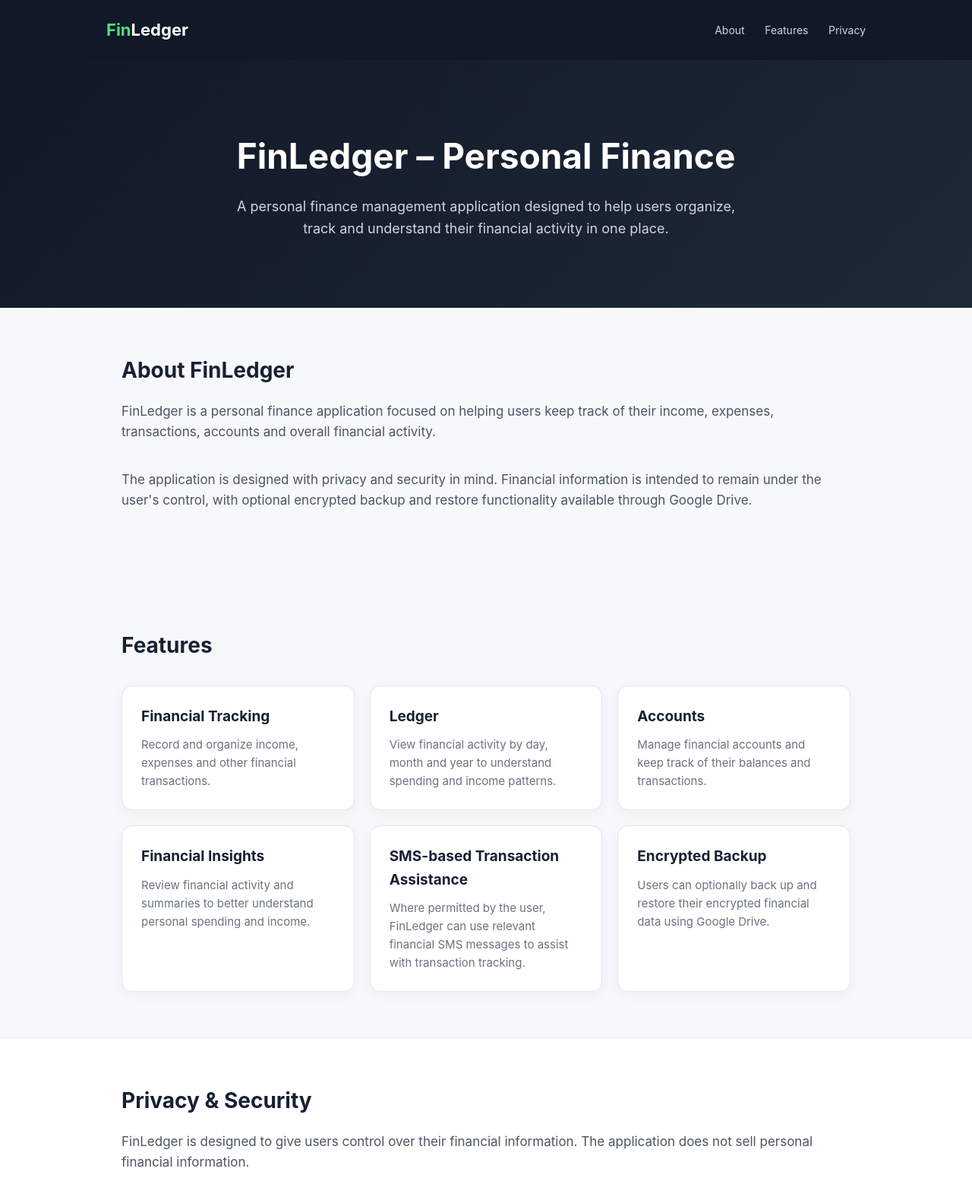
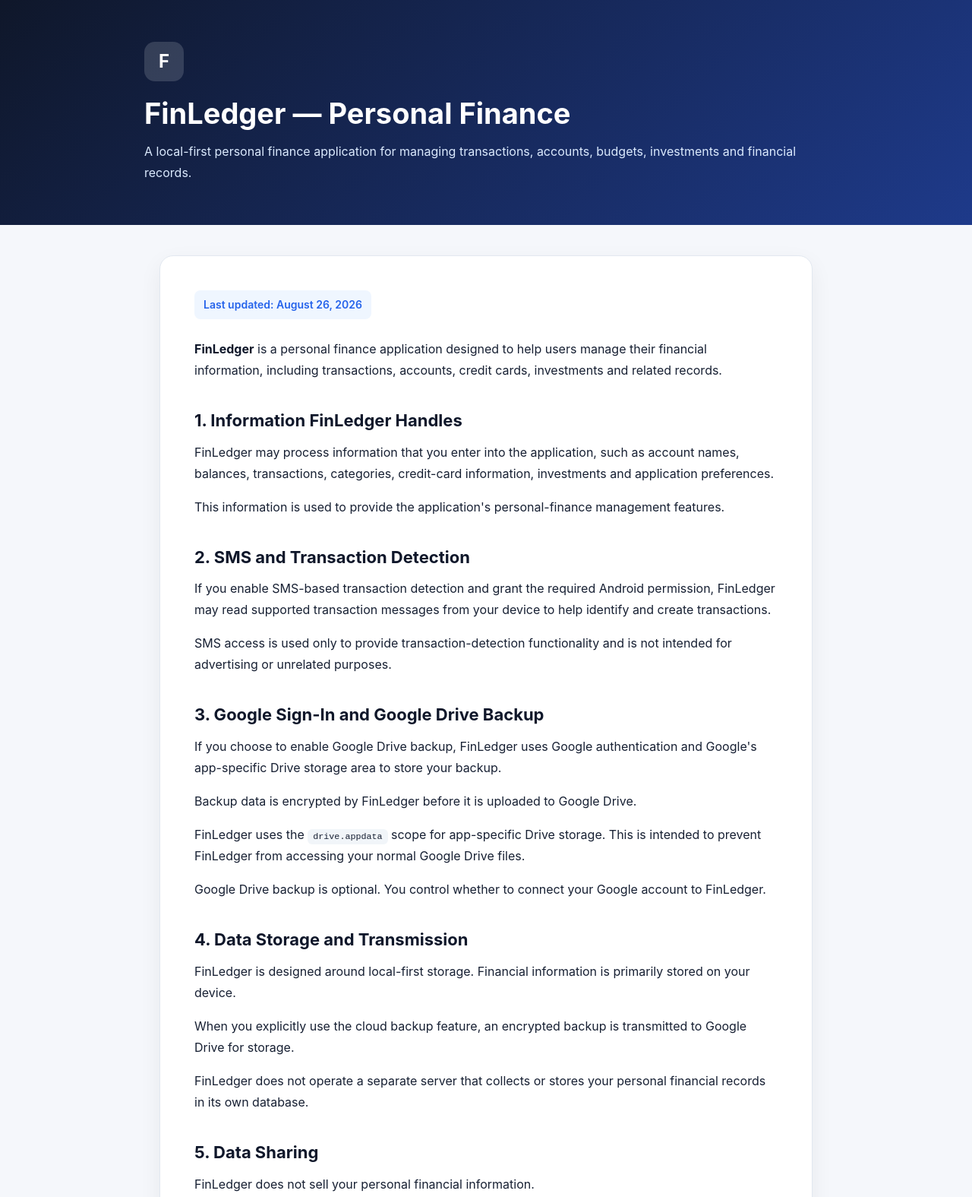
Before and after one commit to patildevanshu/finledger-policies, a plain HTML site: page index.html in a window 1280 px wide. Shown: the top 1575 px of the page at 76% size. Drawn offline with Linux system fonts and the light colour scheme.

Commit message:
Revise meta tags and update content structure
Updated title and description meta tags, added Google Search Console verification, and modified various sections for improved clarity and structure.

```diff
--- a/index.html
+++ b/index.html
@@ -4,171 +4,206 @@
     <meta charset="UTF-8">
     <meta name="viewport" content="width=device-width, initial-scale=1.0">
 
-    <title>FinLedger – Personal Finance</title>
+    <!-- Google Search Console verification -->
+    <meta name="google-site-verification" content="google65d3280dd2e72444">
 
-    <meta name="description"
-          content="FinLedger is a personal finance app for tracking income, expenses, transactions, accounts and financial activity.">
+    <meta name="description" content="FinLedger - Personal Finance Privacy Policy">
+    <meta name="theme-color" content="#0f172a">
+
+    <title>FinLedger — Personal Finance & Privacy Policy</title>
 
     <style>
+        :root {
+            --bg: #f5f7fb;
+            --card: #ffffff;
+            --text: #172033;
+            --heading: #0f172a;
+            --muted: #64748b;
+            --border: #e2e8f0;
+            --accent: #2563eb;
+            --accent-light: #eff6ff;
+        }
+
         * {
             box-sizing: border-box;
-            margin: 0;
-            padding: 0;
+        }
+
+        html {
+            scroll-behavior: smooth;
         }
 
         body {
-            font-family: -apple-system, BlinkMacSystemFont, "Segoe UI",
-                         Roboto, Helvetica, Arial, sans-serif;
-            background: #f6f8fb;
-            color: #172033;
-            line-height: 1.6;
+            margin: 0;
+            font-family:
+                Inter,
+                -apple-system,
+                BlinkMacSystemFont,
+                "Segoe UI",
+                Roboto,
+                Helvetica,
+                Arial,
+                sans-serif;
+            background: var(--bg);
+            color: var(--text);
+            line-height: 1.75;
         }
 
         header {
-            background: #111827;
+            background: linear-gradient(135deg, #0f172a, #1e3a8a);
             color: white;
-            padding: 22px 20px;
+            padding: 55px 20px;
         }
 
-        .nav {
-            max-width: 1000px;
+        .header-content {
+            max-width: 900px;
             margin: auto;
-            display: flex;
-            justify-content: space-between;
-            align-items: center;
         }
 
-        .brand {
-            font-size: 22px;
+        .logo {
+            display: inline-flex;
+            align-items: center;
+            justify-content: center;
+            width: 52px;
+            height: 52px;
+            margin-bottom: 20px;
+            border-radius: 14px;
+            background: rgba(255,255,255,0.15);
+            font-size: 24px;
             font-weight: 700;
         }
 
-        .brand span {
-            color: #4ade80;
+        header h1 {
+            margin: 0;
+            font-size: 38px;
+            line-height: 1.2;
         }
 
-        nav a {
-            color: #d1d5db;
-            text-decoration: none;
-            margin-left: 22px;
+        header p {
+            margin: 12px 0 0;
+            color: #dbeafe;
+            font-size: 16px;
+        }
+
+        main {
+            max-width: 900px;
+            margin: 40px auto 80px;
+            padding: 0 20px;
+        }
+
+        .policy {
+            background: var(--card);
+            border: 1px solid var(--border);
+            border-radius: 18px;
+            padding: 45px;
+            box-shadow: 0 10px 30px rgba(15, 23, 42, 0.06);
+        }
+
+        .last-updated {
+            display: inline-block;
+            padding: 7px 12px;
+            margin-bottom: 25px;
+            background: var(--accent-light);
+            color: var(--accent);
+            border-radius: 8px;
+            font-size: 14px;
+            font-weight: 600;
+        }
+
+        h2 {
+            margin-top: 38px;
+            margin-bottom: 12px;
+            color: var(--heading);
+            font-size: 22px;
+            line-height: 1.35;
+        }
+
+        p {
+            margin: 0 0 16px;
+        }
+
+        ul {
+            margin: 10px 0 20px;
+            padding-left: 25px;
+        }
+
+        li {
+            margin-bottom: 8px;
+        }
+
+        strong {
+            color: var(--heading);
+        }
+
+        code {
+            padding: 3px 7px;
+            background: #f1f5f9;
+            border-radius: 6px;
+            font-family: monospace;
+            font-size: 0.9em;
+        }
+
+        .contact-box {
+            margin-top: 25px;
+            padding: 20px;
+            background: var(--accent-light);
+            border: 1px solid #dbeafe;
+            border-radius: 12px;
+        }
+
+        .contact-box strong {
+            color: var(--accent);
+        }
+
+        footer {
+            max-width: 900px;
+            margin: 0 auto;
+            padding: 0 20px 35px;
+            text-align: center;
+            color: var(--muted);
             font-size: 14px;
         }
 
-        nav a:hover {
-            color: white;
+        @media (max-width: 650px) {
+            header {
+                padding: 40px 20px;
+            }
+
+            header h1 {
+                font-size: 30px;
+            }
+
+            main {
+                margin-top: 25px;
+            }
+
+            .policy {
+                padding: 25px 20px;
+                border-radius: 14px;
+            }
+
+            h2 {
+                font-size: 20px;
+            }
         }
 
-        .hero {
-            background: linear-gradient(135deg, #111827, #1f2937);
-            color: white;
-            padding: 90px 20px;
-            text-align: center;
-        }
-
-        .hero h1 {
-            font-size: 46px;
-            margin-bottom: 15px;
-        }
-
-        .hero p {
-            max-width: 680px;
-            margin: auto;
-            color: #d1d5db;
-            font-size: 18px;
-        }
-
-        .container {
-            max-width: 1000px;
-            margin: auto;
-            padding: 60px 20px;
-        }
-
-        h2 {
-            font-size: 28px;
-            margin-bottom: 18px;
-        }
-
-        .intro {
-            font-size: 17px;
-            color: #4b5563;
-            margin-bottom: 35px;
-        }
-
-        .features {
-            display: grid;
-            grid-template-columns: repeat(auto-fit, minmax(230px, 1fr));
-            gap: 20px;
-            margin-top: 30px;
-        }
-
-        .card {
-            background: white;
-            padding: 25px;
-            border-radius: 14px;
-            border: 1px solid #e5e7eb;
-            box-shadow: 0 5px 18px rgba(0,0,0,0.04);
-        }
-
-        .card h3 {
-            margin-bottom: 10px;
-            font-size: 19px;
-        }
-
-        .card p {
-            color: #6b7280;
-            font-size: 15px;
-        }
-
-        .privacy {
-            background: white;
-            border-top: 1px solid #e5e7eb;
-            border-bottom: 1px solid #e5e7eb;
-        }
-
-        .links {
-            margin-top: 25px;
-        }
-
-        .button {
-            display: inline-block;
-            background: #16a34a;
-            color: white;
-            text-decoration: none;
-            padding: 12px 20px;
-            border-radius: 8px;
-            margin-right: 10px;
-            margin-bottom: 10px;
-            font-weight: 600;
-        }
-
-        .button:hover {
-            background: #15803d;
-        }
-
-        footer {
-            background: #111827;
-            color: #9ca3af;
-            text-align: center;
-            padding: 30px 20px;
-            font-size: 14px;
-        }
-
-        footer a {
-            color: #d1d5db;
-            text-decoration: none;
-        }
-
-        @media (max-width: 600px) {
-            .hero {
-                padding: 65px 20px;
+        @media (prefers-color-scheme: dark) {
+            :root {
+                --bg: #0b1120;
+                --card: #111827;
+                --text: #cbd5e1;
+                --heading: #f8fafc;
+                --muted: #94a3b8;
+                --border: #1e293b;
+                --accent: #60a5fa;
+                --accent-light: #172554;
             }
 
-            .hero h1 {
-                font-size: 34px;
+            .policy {
+                box-shadow: 0 10px 30px rgba(0,0,0,0.25);
             }
 
-            nav a {
-                margin-left: 10px;
+            code {
+                background: #1e293b;
             }
         }
     </style>
@@ -177,159 +212,198 @@
 <body>
 
 <header>
-    <div class="nav">
-        <div class="brand">
-            <span>Fin</span>Ledger
-        </div>
+    <div class="header-content">
 
-        <nav>
-            <a href="#about">About</a>
-            <a href="#features">Features</a>
-            <a href="#privacy">Privacy</a>
-        </nav>
+        <div class="logo">F</div>
+
+        <h1>FinLedger — Personal Finance</h1>
+
+        <p>
+            A local-first personal finance application for managing
+            transactions, accounts, budgets, investments and financial records.
+        </p>
+
     </div>
 </header>
 
-<section class="hero">
-    <h1>FinLedger – Personal Finance</h1>
+<main>
+
+<article class="policy">
+
+    <div class="last-updated">
+        Last updated: August 26, 2026
+    </div>
 
     <p>
-        A personal finance management application designed to help
-        users organize, track and understand their financial activity
-        in one place.
-    </p>
-</section>
-
-<main>
-
-<section id="about" class="container">
-    <h2>About FinLedger</h2>
-
-    <p class="intro">
-        FinLedger is a personal finance application focused on helping
-        users keep track of their income, expenses, transactions,
-        accounts and overall financial activity.
+        <strong>FinLedger</strong> is a personal finance application designed
+        to help users manage their financial information, including
+        transactions, accounts, credit cards, investments and related records.
     </p>
 
-    <p class="intro">
-        The application is designed with privacy and security in mind.
-        Financial information is intended to remain under the user's
-        control, with optional encrypted backup and restore functionality
-        available through Google Drive.
+    <h2>1. Information FinLedger Handles</h2>
+
+    <p>
+        FinLedger may process information that you enter into the application,
+        such as account names, balances, transactions, categories,
+        credit-card information, investments and application preferences.
     </p>
-</section>
 
-<section id="features" class="container">
-    <h2>Features</h2>
+    <p>
+        This information is used to provide the application's
+        personal-finance management features.
+    </p>
 
-    <div class="features">
+    <h2>2. SMS and Transaction Detection</h2>
 
-        <div class="card">
-            <h3>Financial Tracking</h3>
-            <p>
-                Record and organize income, expenses and other
-                financial transactions.
-            </p>
-        </div>
+    <p>
+        If you enable SMS-based transaction detection and grant the required
+        Android permission, FinLedger may read supported transaction messages
+        from your device to help identify and create transactions.
+    </p>
 
-        <div class="card">
-            <h3>Ledger</h3>
-            <p>
-                View financial activity by day, month and year
-                to understand spending and income patterns.
-            </p>
-        </div>
+    <p>
+        SMS access is used only to provide transaction-detection functionality
+        and is not intended for advertising or unrelated purposes.
+    </p>
 
-        <div class="card">
-            <h3>Accounts</h3>
-            <p>
-                Manage financial accounts and keep track of
-                their balances and transactions.
-            </p>
-        </div>
+    <h2>3. Google Sign-In and Google Drive Backup</h2>
 
-        <div class="card">
-            <h3>Financial Insights</h3>
-            <p>
-                Review financial activity and summaries to better
-                understand personal spending and income.
-            </p>
-        </div>
+    <p>
+        If you choose to enable Google Drive backup, FinLedger uses Google
+        authentication and Google's app-specific Drive storage area to store
+        your backup.
+    </p>
 
-        <div class="card">
-            <h3>SMS-based Transaction Assistance</h3>
-            <p>
-                Where permitted by the user, FinLedger can use
-                relevant financial SMS messages to assist with
-                transaction tracking.
-            </p>
-        </div>
+    <p>
+        Backup data is encrypted by FinLedger before it is uploaded to
+        Google Drive.
+    </p>
 
-        <div class="card">
-            <h3>Encrypted Backup</h3>
-            <p>
-                Users can optionally back up and restore their
-                encrypted financial data using Google Drive.
-            </p>
-        </div>
+    <p>
+        FinLedger uses the
+        <code>drive.appdata</code>
+        scope for app-specific Drive storage. This is intended to prevent
+        FinLedger from accessing your normal Google Drive files.
+    </p>
+
+    <p>
+        Google Drive backup is optional. You control whether to connect your
+        Google account to FinLedger.
+    </p>
+
+    <h2>4. Data Storage and Transmission</h2>
+
+    <p>
+        FinLedger is designed around local-first storage. Financial information
+        is primarily stored on your device.
+    </p>
+
+    <p>
+        When you explicitly use the cloud backup feature, an encrypted backup
+        is transmitted to Google Drive for storage.
+    </p>
+
+    <p>
+        FinLedger does not operate a separate server that collects or stores
+        your personal financial records in its own database.
+    </p>
+
+    <h2>5. Data Sharing</h2>
+
+    <p>
+        FinLedger does not sell your personal financial information.
+    </p>
+
+    <p>
+        FinLedger does not intentionally share your financial information
+        with advertisers or data brokers.
+    </p>
+
+    <h2>6. Security</h2>
+
+    <p>
+        FinLedger provides security features such as password or PIN
+        protection and optional biometric unlocking, depending on your
+        device and configuration.
+    </p>
+
+    <p>
+        Cloud backup data is encrypted by FinLedger before being uploaded
+        to Google Drive.
+    </p>
+
+    <p>
+        While reasonable measures are used to protect your data, no software
+        or storage system can guarantee absolute security. You are responsible
+        for maintaining the security of your device and Google account.
+    </p>
+
+    <h2>7. Your Choices</h2>
+
+    <ul>
+        <li>You can choose whether to grant SMS permissions.</li>
+        <li>You can choose whether to connect Google Drive backup.</li>
+        <li>You can use FinLedger without enabling cloud backup.</li>
+        <li>You can disable optional features through the app where supported.</li>
+        <li>
+            You can remove FinLedger's locally stored data using Android's
+            normal app-management controls.
+        </li>
+    </ul>
+
+    <h2>8. Third-Party Services</h2>
+
+    <p>
+        FinLedger may interact with Google services when you choose Google
+        authentication or Google Drive backup.
+    </p>
+
+    <p>
+        Google services are governed by Google's own privacy policies and terms.
+    </p>
+
+    <h2>9. Children's Privacy</h2>
+
+    <p>
+        FinLedger is not specifically designed for children and does not
+        knowingly collect personal information from children for advertising
+        or profiling.
+    </p>
+
+    <h2>10. Changes to This Privacy Policy</h2>
+
+    <p>
+        This Privacy Policy may be updated when FinLedger's functionality
+        or data practices change.
+    </p>
+
+    <p>
+        The latest version of this Privacy Policy will be published on this page
+        with an updated date.
+    </p>
+
+    <h2>11. Contact</h2>
+
+    <div class="contact-box">
+
+        <p>
+            If you have questions, concerns or requests regarding this Privacy
+            Policy or FinLedger's data practices, please contact the developer.
+        </p>
+
+        <p>
+            <strong>Email:</strong>
+            your-email@example.com
+        </p>
 
     </div>
-</section>
 
-<section id="privacy" class="privacy">
-    <div class="container">
-        <h2>Privacy & Security</h2>
-
-        <p class="intro">
-            FinLedger is designed to give users control over their
-            financial information. The application does not sell
-            personal financial information.
-        </p>
-
-        <p class="intro">
-            Google Drive backup is an optional feature used to allow
-            users to back up and restore their FinLedger data.
-        </p>
-
-        <div class="links">
-            <a class="button" href="privacy-policy.html">
-                Privacy Policy
-            </a>
-        </div>
-    </div>
-</section>
-
-<section class="container">
-    <h2>Google Drive Backup</h2>
-
-    <p class="intro">
-        FinLedger may use Google Drive to provide optional backup
-        and restore functionality. Backup data is encrypted by the
-        application before it is uploaded. FinLedger requests only
-        the access necessary for its application backup functionality.
-    </p>
-</section>
-
-<section class="container">
-    <h2>Contact</h2>
-    <p> devanshupatil50@gmail.com</p>
-    <p class="intro">
-        For questions, feedback, privacy concerns or support regarding
-        FinLedger, please contact the developer through the contact
-        information provided with the application.
-    </p>
-</section>
+</article>
 
 </main>
 
 <footer>
-    <p>
-        © 2026 FinLedger – Personal Finance
-    </p>
-
-    <p style="margin-top: 8px;">
-        <a href="privacy-policy.html">Privacy Policy</a>
-    </p>
+    © 2026 FinLedger. All rights reserved.
 </footer>
 
 </body>
```
